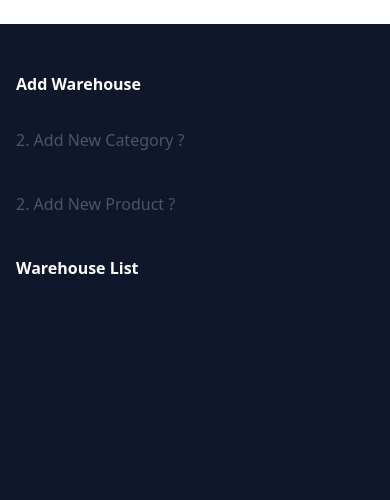
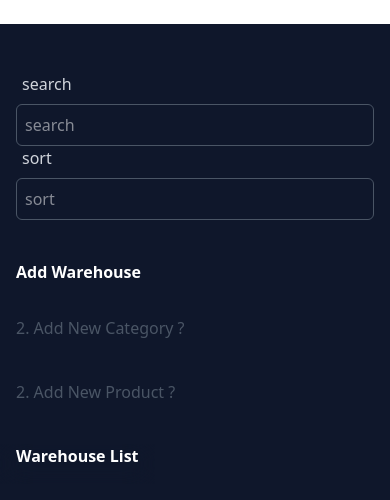
Before and after one commit to mhdix/warehousing-app, a React (Vite) app: page / in a window 390 px wide. Shown: the top 500 px of the page. Built offline with nearby package versions, Linux system fonts and the light colour scheme.

Commit message:
UI: create search and sort

```diff
--- a/src/App.jsx
+++ b/src/App.jsx
@@ -7,7 +7,7 @@ import WarehoueseList from "./components/WarehouseList/WarehouseList";
 
 function App() {
   return (
-    <div className="overflow-hidden">
+    <div className="overflow-hidden min-h-screen bg-red-500">
       <Routes>
         <Route path="/" element={<WrehouseProvider />}>
           <Route index element={<Home />} />
--- a/src/components/AddProduct/AddProduct.jsx
+++ b/src/components/AddProduct/AddProduct.jsx
@@ -28,7 +28,7 @@ const AddProduct = ({ categories, setProducts }) => {
     console.log(productValue);
   };
   return (
-    <div className="flex flex-col w-full gap-4 relative ">
+    <div className="flex flex-col w-full relative ">
       <button
         onClick={() => setIsOpenCategory((is) => !is)}
         className="text-gray-600 text-start text-md cursor-pointer hover:text-gray-400 duration-300"
--- /dev/null
+++ b/src/components/Filter.jsx
@@ -0,0 +1,13 @@
+import React from 'react'
+import Input from './Form/Input';
+
+const Filter = () => {
+  return (
+    <div className='lg:grid lg:grid-cols-2 gap-20 w-full px-4'>
+        <Input className="w-full" label="search" />
+        <Input className="w-full" label="sort" />
+    </div>
+  );
+}
+
+export default Filter
--- a/src/components/WarehouseList/WarehouseList.jsx
+++ b/src/components/WarehouseList/WarehouseList.jsx
@@ -1,11 +1,17 @@
-import { MdDelete } from "react-icons/md";
+import { MdDelete, MdSentimentSatisfied } from "react-icons/md";
 
-const WarehouseList = ({ products, categories }) => {
+const WarehouseList = ({ products, categories, setProducts }) => {
   const findeCategory = (categoryId) => {
     console.log("categoryId", categoryId);
     const cat = categories?.find((c) => c.id === parseInt(categoryId)).title;
-    console.log(cat)
-    return cat
+    console.log(cat);
+    return cat;
+  };
+  const handleDelete = (productId) => {
+    const filteredProducts = products.filter(
+      (product) => product.id !== parseInt(productId)
+    );
+    setProducts(filteredProducts);
   };
   return (
     <div className="z-50 relative max-w-[21rem] overflow-x-scroll lg:overflow-x-visible">
@@ -56,7 +62,7 @@ const WarehouseList = ({ products, categories }) => {
                   {pro.quantity}
                 </td>
                 <td className="px-6 py-4 whitespace-nowrap text-sm font-medium text-slate-200">
-                  {new Date(pro.createdAt).toLocaleDateString('fa-IR')}
+                  {new Date(pro.createdAt).toLocaleDateString("fa-IR")}
                 </td>
 
                 <td className="px-6 py-4 whitespace-nowrap text-sm font-medium text-slate-200">
@@ -65,7 +71,7 @@ const WarehouseList = ({ products, categories }) => {
                 <td className="px-6 py-4 whitespace-nowrap text-sm font-medium text-slate-200">
                   <button
                     id={pro.id}
-                    onClick={(e) => handleDelete(e)}
+                    onClick={() => handleDelete(pro.id)}
                     className="bg-red-900 p-2 rounded-full text-white/80 hover:scale-105 duration-300 cursor-pointer"
                   >
                     <MdDelete size={18} />
--- a/src/pages/Home.jsx
+++ b/src/pages/Home.jsx
@@ -2,6 +2,7 @@ import React, { useState } from "react";
 import AddCategory from "../components/AddCategory/AddCategory";
 import AddProduct from "../components/AddProduct/AddProduct";
 import WarehoueseList from "../components/WarehouseList/WarehouseList";
+import Filter from "../components/Filter";
 
 const Home = () => {
   const [categories, setCategories] = useState([]);
@@ -10,17 +11,24 @@ const Home = () => {
   console.log('categories 2' , categories)
 
   return (
-    <div className=" lg:grid lg:grid-cols-3 pl-4 flex flex-col gap-10 lg:gap-0">
-      <div className="col-span-2 space-y-4 z-0">
+    <div className=" lg:grid lg:grid-cols-3  flex flex-col gap-10 lg:gap-0">
+      <div className="lg:col-span-full lg:place-items-center lg:mb-20">
+        <Filter />
+      </div>
+      <div className="col-span-2 space-y-4 z-0 px-4">
         <p className="font-bold">Add Warehouse</p>
-        <div className="flex flex-col lg:w-3/5 w-11/12 lg:gap-10 gap-20">
+        <div className="flex flex-col lg:w-3/5 w-full lg:gap-10 gap-20">
           <AddCategory categories={categories} setCategories={setCategories} />
           <AddProduct categories={categories} setProducts={setProducts} />
         </div>
       </div>
-      <div className="col-span-1 space-y-4 z-50 backdrop-filter backdrop-blur-lg w-fit lg:p-10 lg:pt-0">
+      <div className="col-span-1 space-y-4 z-50 px-4 backdrop-filter backdrop-blur-lg w-fit lg:p-10 lg:pt-0">
         <p className="font-bold">Warehouse List</p>
-        <WarehoueseList products={products} categories={categories} />
+        <WarehoueseList
+          products={products}
+          categories={categories}
+          setProducts={setProducts}
+        />
       </div>
     </div>
   );
```
